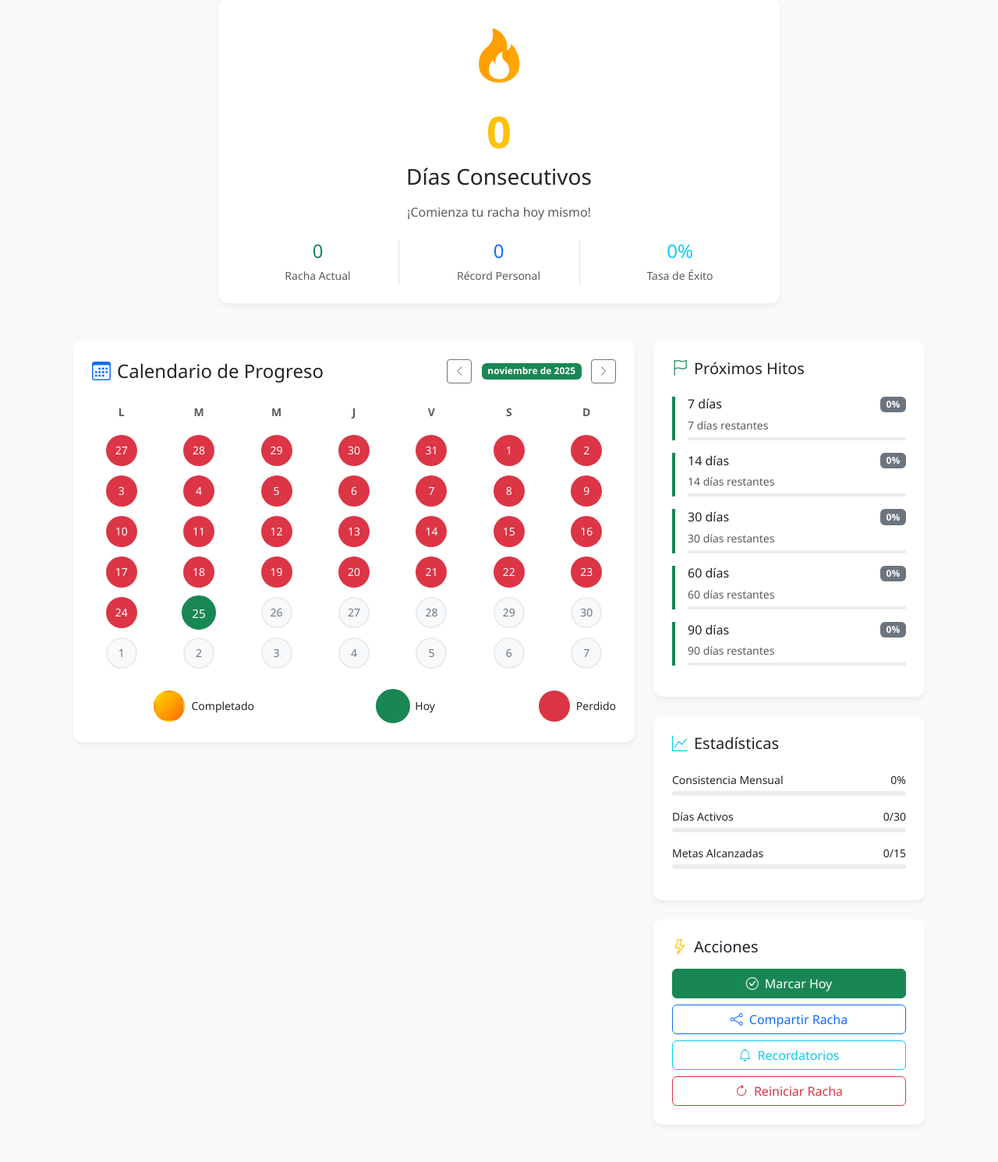
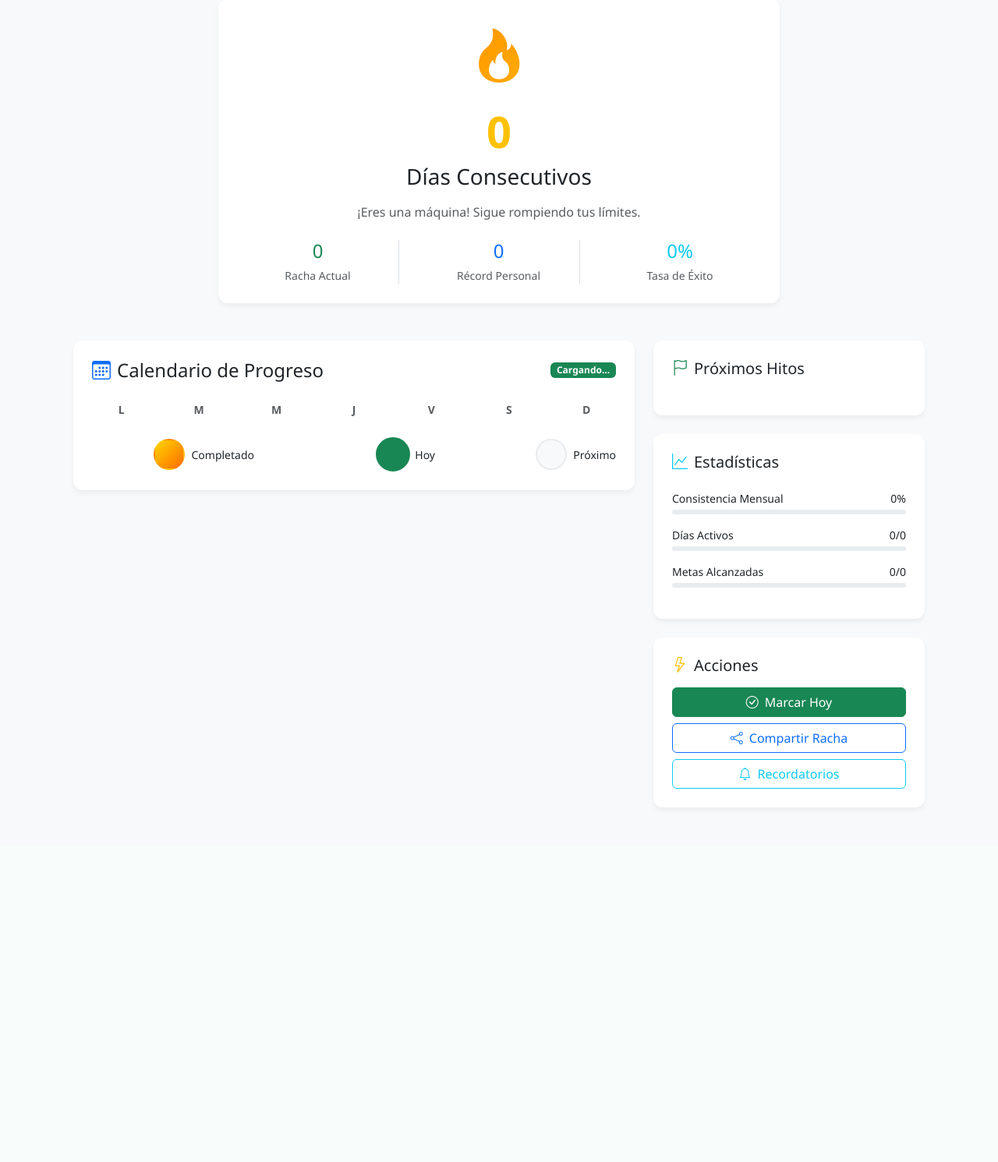
Before and after one commit to Edu1208/Healthy_Life, a Flask app: template templates/racha.html in a window 1280 px wide. Shown: the part 129-1620 px from the top of the page at 78% size. After the commit the page ends 1167 px from the top, so only its background shows below. Run offline with Flask 3, Linux system fonts and the light colour scheme; the template is opened without the code that fills it, so the values that code supplies are empty; the visitor is signed in with stand-in values (Sample User, id 1).

Commit message:
Update racha.html

```diff
--- a/templates/racha.html
+++ b/templates/racha.html
@@ -9,20 +9,30 @@
         <div class="streak-flame mb-3">
           <i class="bi bi-fire"></i>
         </div>
-        <h1 class="display-4 fw-bold text-warning mb-2" id="diasConsecutivos">0</h1>
+        <h1 class="display-4 fw-bold text-warning mb-2" id="diasConsecutivos">{{ racha.dias_consecutivos if racha else 0 }}</h1>
         <h3 class="text-dark mb-3">Días Consecutivos</h3>
-        <p class="text-muted mb-4" id="mensajeRacha">¡Comienza tu racha hoy mismo!</p>
+        <p class="text-muted mb-4" id="mensajeRacha">
+          {% if racha and racha.dias_consecutivos == 0 %}
+            ¡Comienza tu racha hoy mismo!
+          {% elif racha and racha.dias_consecutivos < 7 %}
+            ¡Sigue así! Estás construyendo un hábito increíble.
+          {% elif racha and racha.dias_consecutivos < 30 %}
+            ¡Excelente trabajo! Tu consistencia es admirable.
+          {% else %}
+            ¡Eres una máquina! Sigue rompiendo tus límites.
+          {% endif %}
+        </p>
 
         <div class="row text-center">
           <div class="col-md-4">
             <div class="border-end">
-              <h4 class="text-success mb-1" id="rachaActual">0</h4>
+              <h4 class="text-success mb-1" id="rachaActual">{{ racha.dias_consecutivos if racha else 0 }}</h4>
               <small class="text-muted">Racha Actual</small>
             </div>
           </div>
           <div class="col-md-4">
             <div class="border-end">
-              <h4 class="text-primary mb-1" id="recordPersonal">0</h4>
+              <h4 class="text-primary mb-1" id="recordPersonal">{{ racha.record_personal if racha else 0 }}</h4>
               <small class="text-muted">Récord Personal</small>
             </div>
           </div>
@@ -43,15 +53,7 @@
           <h4 class="mb-0">
             <i class="bi bi-calendar3 text-primary me-2"></i>Calendario de Progreso
           </h4>
-          <div>
-            <button class="btn btn-sm btn-outline-secondary me-2" id="btnMesAnterior">
-              <i class="bi bi-chevron-left"></i>
-            </button>
-            <span class="badge bg-success" id="mesActual">Octubre 2025</span>
-            <button class="btn btn-sm btn-outline-secondary ms-2" id="btnMesSiguiente">
-              <i class="bi bi-chevron-right"></i>
-            </button>
-          </div>
+          <span class="badge bg-success" id="mesActual">Cargando...</span>
         </div>
 
         <!-- Días de la semana -->
@@ -85,8 +87,8 @@
           </div>
           <div class="col-md-4">
             <div class="d-flex align-items-center justify-content-center">
-              <div class="calendar-day missed me-2"></div>
-              <small>Perdido</small>
+              <div class="calendar-day future me-2"></div>
+              <small>Próximo</small>
             </div>
           </div>
         </div>
@@ -145,17 +147,14 @@
           <i class="bi bi-lightning text-warning me-2"></i>Acciones
         </h5>
         <div class="d-grid gap-2">
-          <button class="btn btn-success" id="btnMarcarHoy">
+          <button class="btn btn-success" onclick="marcarDiaHoy()">
             <i class="bi bi-check-circle me-2"></i>Marcar Hoy
           </button>
-          <button class="btn btn-outline-primary" id="btnCompartirRacha">
+          <button class="btn btn-outline-primary" onclick="compartirRacha()">
             <i class="bi bi-share me-2"></i>Compartir Racha
           </button>
-          <button class="btn btn-outline-info" id="btnConfigurarRecordatorio">
+          <button class="btn btn-outline-info" onclick="configurarRecordatorio()">
             <i class="bi bi-bell me-2"></i>Recordatorios
-          </button>
-          <button class="btn btn-outline-danger" id="btnReiniciarRacha">
-            <i class="bi bi-arrow-clockwise me-2"></i>Reiniciar Racha
           </button>
         </div>
       </div>
@@ -174,10 +173,10 @@
       <div class="modal-body">
         <div class="mb-3">
           <label class="form-label">Hora del recordatorio</label>
-          <input type="time" class="form-control" id="horaRecordatorio" value="19:00">
+          <input type="time" class="form-control" id="horaRecordatorio" value="{{ racha.recordatorio.hora if racha and racha.recordatorio else '19:00' }}">
         </div>
         <div class="form-check">
-          <input class="form-check-input" type="checkbox" id="recordatorioActivo" checked>
+          <input class="form-check-input" type="checkbox" id="recordatorioActivo" {% if racha and racha.recordatorio and racha.recordatorio.activo %}checked{% endif %}>
           <label class="form-check-label" for="recordatorioActivo">
             Recordatorio activo
           </label>
@@ -185,26 +184,7 @@
       </div>
       <div class="modal-footer">
         <button type="button" class="btn btn-secondary" data-bs-dismiss="modal">Cancelar</button>
-        <button type="button" class="btn btn-success" id="btnGuardarRecordatorio">Guardar</button>
-      </div>
-    </div>
-  </div>
-</div>
-
-<!-- Modal de Confirmación de Reinicio -->
-<div class="modal fade" id="modalReiniciar" tabindex="-1">
-  <div class="modal-dialog">
-    <div class="modal-content">
-      <div class="modal-header">
-        <h5 class="modal-title">Reiniciar Racha</h5>
-        <button type="button" class="btn-close" data-bs-dismiss="modal"></button>
-      </div>
-      <div class="modal-body">
-        <p>¿Estás seguro de que quieres reiniciar tu racha? Esta acción eliminará todos tus datos de progreso y no se puede deshacer.</p>
-      </div>
-      <div class="modal-footer">
-        <button type="button" class="btn btn-secondary" data-bs-dismiss="modal">Cancelar</button>
-        <button type="button" class="btn btn-danger" id="btnConfirmarReinicio">Sí, Reiniciar</button>
+        <button type="button" class="btn btn-success" onclick="guardarRecordatorio()">Guardar</button>
       </div>
     </div>
   </div>
@@ -214,99 +194,54 @@
 
 {% block scripts %}
 <script>
-// Datos de la racha
-let datosRacha = {
-  diasConsecutivos: 0,
-  recordPersonal: 0,
-  diasCompletados: [],
-  fechaUltimoDia: null,
-  hitos: [7, 14, 30, 60, 90],
-  recordatorio: {
-    activo: true,
-    hora: '19:00'
-  }
-};
-
-// Variables para navegación del calendario
-let mesCalendario = new Date().getMonth();
-let añoCalendario = new Date().getFullYear();
-
-// Cargar datos guardados
-function cargarDatosRacha() {
-  const datosGuardados = localStorage.getItem('racha_healthy_life');
-  if (datosGuardados) {
-    try {
-      datosRacha = { ...datosRacha, ...JSON.parse(datosGuardados) };
-    } catch (e) {
-      console.error('Error al cargar datos de racha:', e);
-    }
-  }
-}
-
-// Guardar datos
-function guardarDatosRacha() {
-  try {
-    localStorage.setItem('racha_healthy_life', JSON.stringify(datosRacha));
-  } catch (e) {
-    console.error('Error al guardar datos de racha:', e);
-  }
-}
+let datosRacha = {{ racha|tojson if racha else '{}' }};
 
 // Cargar datos al iniciar
 document.addEventListener('DOMContentLoaded', function() {
+  if (Object.keys(datosRacha).length === 0) {
     cargarDatosRacha();
-  inicializarEventListeners();
+  } else {
     actualizarRacha();
     generarCalendario();
     actualizarEstadisticas();
     actualizarHitos();
+  }
 });
 
-function inicializarEventListeners() {
-  // Botones de navegación del calendario
-  document.getElementById('btnMesAnterior').addEventListener('click', mesAnterior);
-  document.getElementById('btnMesSiguiente').addEventListener('click', mesSiguiente);
-
-  // Botones de acciones
-  document.getElementById('btnMarcarHoy').addEventListener('click', marcarDiaHoy);
-  document.getElementById('btnCompartirRacha').addEventListener('click', compartirRacha);
-  document.getElementById('btnConfigurarRecordatorio').addEventListener('click', configurarRecordatorio);
-  document.getElementById('btnReiniciarRacha').addEventListener('click', mostrarModalReinicio);
-  document.getElementById('btnConfirmarReinicio').addEventListener('click', reiniciarRacha);
-  document.getElementById('btnGuardarRecordatorio').addEventListener('click', guardarRecordatorio);
+function cargarDatosRacha() {
+  fetch('/racha/datos')
+    .then(response => response.json())
+    .then(data => {
+      if (data.success) {
+        datosRacha = data.racha;
+        actualizarRacha();
+        generarCalendario();
+        actualizarEstadisticas();
+        actualizarHitos();
+      } else {
+        console.error('Error al cargar datos de racha:', data.message);
+      }
+    })
+    .catch(error => {
+      console.error('Error al cargar datos de racha:', error);
+    });
 }
 
 function actualizarRacha() {
-  const hoy = new Date();
-  const hoyStr = hoy.toDateString();
-
-  // Verificar si ya se marcó hoy
-  const yaMarcadoHoy = datosRacha.diasCompletados.includes(hoyStr);
-
-  // Actualizar racha si no se ha marcado hoy y el último día fue ayer
-  if (!yaMarcadoHoy && datosRacha.fechaUltimoDia) {
-    const ultimoDia = new Date(datosRacha.fechaUltimoDia);
-    const ayer = new Date(hoy);
-    ayer.setDate(ayer.getDate() - 1);
-
-    // Si el último día no fue ayer, reiniciar racha
-    if (ultimoDia.toDateString() !== ayer.toDateString()) {
-      datosRacha.diasConsecutivos = 0;
-    }
-  }
-
-  // Actualizar interfaz
-  document.getElementById('diasConsecutivos').textContent = datosRacha.diasConsecutivos;
-  document.getElementById('rachaActual').textContent = datosRacha.diasConsecutivos;
-  document.getElementById('recordPersonal').textContent = datosRacha.recordPersonal;
+  // Actualizar interfaz con datos de la racha
+  document.getElementById('diasConsecutivos').textContent = datosRacha.dias_consecutivos || 0;
+  document.getElementById('rachaActual').textContent = datosRacha.dias_consecutivos || 0;
+  document.getElementById('recordPersonal').textContent = datosRacha.record_personal || 0;
 
   // Actualizar mensaje motivacional
   const mensajeRacha = document.getElementById('mensajeRacha');
-  if (datosRacha.diasConsecutivos === 0) {
+  const diasConsecutivos = datosRacha.dias_consecutivos || 0;
+
+  if (diasConsecutivos === 0) {
     mensajeRacha.textContent = '¡Comienza tu racha hoy mismo!';
-  } else if (datosRacha.diasConsecutivos < 7) {
+  } else if (diasConsecutivos < 7) {
     mensajeRacha.textContent = '¡Sigue así! Estás construyendo un hábito increíble.';
-  } else if (datosRacha.diasConsecutivos < 30) {
+  } else if (diasConsecutivos < 30) {
     mensajeRacha.textContent = '¡Excelente trabajo! Tu consistencia es admirable.';
   } else {
     mensajeRacha.textContent = '¡Eres una máquina! Sigue rompiendo tus límites.';
@@ -318,36 +253,42 @@
 }
 
 function marcarDiaHoy() {
+  fetch('/racha/marcar-dia', {
+    method: 'POST',
+    headers: {
+      'Content-Type': 'application/json',
+    }
+  })
+  .then(response => response.json())
+  .then(data => {
+    if (data.success) {
+      mostrarMensaje(data.message, 'success');
+      // Actualizar datos locales
+      datosRacha.dias_consecutivos = data.nueva_racha;
+      datosRacha.record_personal = data.record_personal;
+
+      // Agregar día actual a días completados
       const hoy = new Date();
-  const hoyStr = hoy.toDateString();
-
-  if (datosRacha.diasCompletados.includes(hoyStr)) {
-    mostrarMensaje('¡Ya has marcado tu entrenamiento para hoy!', 'info');
-    return;
+      const hoyStr = hoy.toISOString().split('T')[0];
+      if (!datosRacha.dias_completados) {
+        datosRacha.dias_completados = [];
+      }
+      if (!datosRacha.dias_completados.includes(hoyStr)) {
+        datosRacha.dias_completados.push(hoyStr);
       }
 
-  // Agregar día actual
-  datosRacha.diasCompletados.push(hoyStr);
-  datosRacha.fechaUltimoDia = hoy.toISOString();
-
-  // Actualizar racha consecutiva
-  datosRacha.diasConsecutivos++;
-
-  // Actualizar récord personal
-  if (datosRacha.diasConsecutivos > datosRacha.recordPersonal) {
-    datosRacha.recordPersonal = datosRacha.diasConsecutivos;
-  }
-
-  // Guardar en localStorage
-  guardarDatosRacha();
-
-  // Actualizar interfaz
       actualizarRacha();
       generarCalendario();
       actualizarEstadisticas();
       actualizarHitos();
-
-  mostrarMensaje('¡Día marcado correctamente! Sigue con la racha.', 'success');
+    } else {
+      mostrarMensaje(data.message, 'warning');
+    }
+  })
+  .catch(error => {
+    console.error('Error:', error);
+    mostrarMensaje('Error al marcar el día', 'danger');
+  });
 }
 
 function generarCalendario() {
@@ -355,8 +296,17 @@
   if (!container) return;
 
   const hoy = new Date();
-  const primerDiaMes = new Date(añoCalendario, mesCalendario, 1);
-  const ultimoDiaMes = new Date(añoCalendario, mesCalendario + 1, 0);
+  const primerDiaMes = new Date(hoy.getFullYear(), hoy.getMonth(), 1);
+  const ultimoDiaMes = new Date(hoy.getFullYear(), hoy.getMonth() + 1, 0);
+
+  // Actualizar mes actual
+  const mesActualElement = document.getElementById('mesActual');
+  if (mesActualElement) {
+    mesActualElement.textContent = hoy.toLocaleDateString('es-ES', {
+      month: 'long',
+      year: 'numeric'
+    });
+  }
 
   let calendarioHTML = '';
   let fechaActual = new Date(primerDiaMes);
@@ -371,20 +321,17 @@
     calendarioHTML += '<div class="row text-center mt-2">';
 
     for (let dia = 0; dia < 7; dia++) {
-      const fechaStr = fechaActual.toDateString();
+      const fechaStr = fechaActual.toISOString().split('T')[0];
       const esHoy = fechaActual.toDateString() === hoy.toDateString();
-      const esMesActual = fechaActual.getMonth() === mesCalendario;
-      const completado = datosRacha.diasCompletados.includes(fechaStr);
+      const esMesActual = fechaActual.getMonth() === hoy.getMonth();
+      const completado = datosRacha.dias_completados && datosRacha.dias_completados.includes(fechaStr);
       const esFuturo = fechaActual > hoy;
-      const esPasado = fechaActual < hoy && !completado && !esFuturo;
 
       let claseDia = 'calendar-day';
       if (completado) {
         claseDia += ' completed';
       } else if (esHoy) {
         claseDia += ' current';
-      } else if (esPasado) {
-        claseDia += ' missed';
       } else if (esFuturo) {
         claseDia += ' future';
       } else if (!esMesActual) {
@@ -413,33 +360,6 @@
   }
 
   container.innerHTML = calendarioHTML;
-
-  // Actualizar mes actual
-  const mesActualElement = document.getElementById('mesActual');
-  if (mesActualElement) {
-    mesActualElement.textContent = new Date(añoCalendario, mesCalendario).toLocaleDateString('es-ES', {
-      month: 'long',
-      year: 'numeric'
-    });
-  }
-}
-
-function mesAnterior() {
-  mesCalendario--;
-  if (mesCalendario < 0) {
-    mesCalendario = 11;
-    añoCalendario--;
-  }
-  generarCalendario();
-}
-
-function mesSiguiente() {
-  mesCalendario++;
-  if (mesCalendario > 11) {
-    mesCalendario = 0;
-    añoCalendario++;
-  }
-  generarCalendario();
 }
 
 function actualizarEstadisticas() {
@@ -448,11 +368,14 @@
   const diasEnMes = new Date(hoy.getFullYear(), hoy.getMonth() + 1, 0).getDate();
 
   // Calcular días activos este mes
-  const diasActivosMes = datosRacha.diasCompletados.filter(fecha => {
+  let diasActivosMes = 0;
+  if (datosRacha.dias_completados) {
+    diasActivosMes = datosRacha.dias_completados.filter(fecha => {
       const fechaObj = new Date(fecha);
       return fechaObj.getMonth() === hoy.getMonth() &&
              fechaObj.getFullYear() === hoy.getFullYear();
     }).length;
+  }
 
   const diasTranscurridos = hoy.getDate();
   const consistencia = diasTranscurridos > 0 ?
@@ -464,22 +387,15 @@
   const metasTotales = 15;
   const metasCompletadas = Math.min(Math.round(diasActivosMes * 0.8), metasTotales);
 
-  // Actualizar elementos si existen
-  const consistenciaElement = document.getElementById('consistenciaMensual');
-  const barraConsistencia = document.getElementById('barraConsistencia');
-  const diasActivosElement = document.getElementById('diasActivos');
-  const barraDiasActivos = document.getElementById('barraDiasActivos');
-  const metasAlcanzadasElement = document.getElementById('metasAlcanzadas');
-  const barraMetas = document.getElementById('barraMetas');
+  // Actualizar elementos
+  document.getElementById('consistenciaMensual').textContent = consistencia + '%';
+  document.getElementById('barraConsistencia').style.width = consistencia + '%';
 
-  if (consistenciaElement) consistenciaElement.textContent = consistencia + '%';
-  if (barraConsistencia) barraConsistencia.style.width = consistencia + '%';
+  document.getElementById('diasActivos').textContent = `${diasActivosMes}/${diasEnMes}`;
+  document.getElementById('barraDiasActivos').style.width = porcentajeDiasActivos + '%';
 
-  if (diasActivosElement) diasActivosElement.textContent = `${diasActivosMes}/${diasEnMes}`;
-  if (barraDiasActivos) barraDiasActivos.style.width = porcentajeDiasActivos + '%';
-
-  if (metasAlcanzadasElement) metasAlcanzadasElement.textContent = `${metasCompletadas}/${metasTotales}`;
-  if (barraMetas) barraMetas.style.width = Math.round((metasCompletadas / metasTotales) * 100) + '%';
+  document.getElementById('metasAlcanzadas').textContent = `${metasCompletadas}/${metasTotales}`;
+  document.getElementById('barraMetas').style.width = Math.round((metasCompletadas / metasTotales) * 100) + '%';
 }
 
 function actualizarHitos() {
@@ -488,20 +404,22 @@
 
   listaHitos.innerHTML = '';
 
-  datosRacha.hitos.forEach(hito => {
-    const diasRestantes = hito - datosRacha.diasConsecutivos;
-    const porcentaje = Math.min(Math.round((datosRacha.diasConsecutivos / hito) * 100), 100);
-    const alcanzado = datosRacha.diasConsecutivos >= hito;
+  const hitos = datosRacha.hitos || [7, 14, 30, 60, 90];
+  const diasConsecutivos = datosRacha.dias_consecutivos || 0;
+
+  hitos.forEach(hito => {
+    const diasRestantes = hito - diasConsecutivos;
+    const porcentaje = Math.min(Math.round((diasConsecutivos / hito) * 100), 100);
 
     const hitoHTML = `
       <div class="milestone-badge mb-3">
         <div class="d-flex justify-content-between align-items-center mb-1">
-          <h6 class="${alcanzado ? 'text-success' : 'text-dark'} mb-0">${hito} días</h6>
-          <span class="badge ${alcanzado ? 'bg-success' : 'bg-secondary'}">${alcanzado ? '¡Logrado!' : porcentaje + '%'}</span>
+          <h6 class="text-success mb-0">${hito} días</h6>
+          <span class="badge bg-success">${porcentaje}%</span>
         </div>
-        <small class="text-muted">${alcanzado ? '¡Felicidades!' : (diasRestantes > 0 ? diasRestantes + ' días restantes' : '¡Casi lo logras!')}</small>
+        <small class="text-muted">${diasRestantes > 0 ? diasRestantes + ' días restantes' : '¡Hito alcanzado!'}</small>
         <div class="progress mt-1" style="height: 4px;">
-          <div class="progress-bar ${alcanzado ? 'bg-success' : 'bg-secondary'}" style="width: ${porcentaje}%"></div>
+          <div class="progress-bar bg-success" style="width: ${porcentaje}%"></div>
         </div>
       </div>
     `;
@@ -511,18 +429,21 @@
 }
 
 function calcularTasaExito() {
-  if (datosRacha.diasCompletados.length === 0) return 0;
+  if (!datosRacha.dias_completados || datosRacha.dias_completados.length === 0) return 0;
 
-  const fechas = datosRacha.diasCompletados.map(d => new Date(d));
+  const fechas = datosRacha.dias_completados.map(d => new Date(d));
   const primerDia = new Date(Math.min(...fechas));
   const hoy = new Date();
   const diasTotales = Math.ceil((hoy - primerDia) / (1000 * 60 * 60 * 24)) + 1;
 
-  return Math.round((datosRacha.diasCompletados.length / diasTotales) * 100);
+  return Math.round((datosRacha.dias_completados.length / diasTotales) * 100);
 }
 
 function compartirRacha() {
-  const texto = `¡Llevo ${datosRacha.diasConsecutivos} días consecutivos entrenando con Healthy Life! 💪\nMi récord personal: ${datosRacha.recordPersonal} días.\n\n¡Únete a mi desafío! #HealthyLife #Fitness`;
+  const diasConsecutivos = datosRacha.dias_consecutivos || 0;
+  const recordPersonal = datosRacha.record_personal || 0;
+
+  const texto = `¡Llevo ${diasConsecutivos} días consecutivos entrenando con Healthy Life! 💪\nMi récord personal: ${recordPersonal} días.\n\n¡Únete a mi desafío! #HealthyLife #Fitness`;
 
   if (navigator.share) {
     navigator.share({
@@ -531,7 +452,6 @@
       url: window.location.href
     });
   } else {
-    // Fallback: copiar al portapapeles
     navigator.clipboard.writeText(texto).then(() => {
       mostrarMensaje('¡Texto copiado al portapapeles! Comparte tu logro.', 'success');
     });
@@ -545,8 +465,8 @@
   const horaInput = document.getElementById('horaRecordatorio');
   const activoInput = document.getElementById('recordatorioActivo');
 
-  if (horaInput) horaInput.value = datosRacha.recordatorio.hora;
-  if (activoInput) activoInput.checked = datosRacha.recordatorio.activo;
+  if (horaInput) horaInput.value = datosRacha.recordatorio ? datosRacha.recordatorio.hora : '19:00';
+  if (activoInput) activoInput.checked = datosRacha.recordatorio ? datosRacha.recordatorio.activo : true;
 
   const modal = new bootstrap.Modal(modalElement);
   modal.show();
@@ -556,51 +476,45 @@
   const horaInput = document.getElementById('horaRecordatorio');
   const activoInput = document.getElementById('recordatorioActivo');
 
-  if (horaInput) datosRacha.recordatorio.hora = horaInput.value;
-  if (activoInput) datosRacha.recordatorio.activo = activoInput.checked;
+  const recordatorio = {
+    activo: activoInput ? activoInput.checked : true,
+    hora: horaInput ? horaInput.value : '19:00'
+  };
 
-  guardarDatosRacha();
+  fetch('/racha/actualizar-recordatorio', {
+    method: 'POST',
+    headers: {
+      'Content-Type': 'application/json',
+    },
+    body: JSON.stringify(recordatorio)
+  })
+  .then(response => response.json())
+  .then(data => {
+    if (data.success) {
+      mostrarMensaje(data.message, 'success');
+      // Actualizar datos locales
+      if (!datosRacha.recordatorio) {
+        datosRacha.recordatorio = {};
+      }
+      datosRacha.recordatorio.activo = recordatorio.activo;
+      datosRacha.recordatorio.hora = recordatorio.hora;
+    } else {
+      mostrarMensaje(data.message, 'danger');
+    }
 
     const modalElement = document.getElementById('modalRecordatorio');
     if (modalElement) {
       const modal = bootstrap.Modal.getInstance(modalElement);
       if (modal) modal.hide();
     }
-
-  mostrarMensaje('Recordatorio configurado correctamente', 'success');
-}
-
-function mostrarModalReinicio() {
-  const modalElement = document.getElementById('modalReiniciar');
-  if (!modalElement) return;
-
-  const modal = new bootstrap.Modal(modalElement);
-  modal.show();
-}
-
-function reiniciarRacha() {
-  datosRacha.diasConsecutivos = 0;
-  datosRacha.diasCompletados = [];
-  datosRacha.fechaUltimoDia = null;
-
-  guardarDatosRacha();
-
-  const modalElement = document.getElementById('modalReiniciar');
-  if (modalElement) {
-    const modal = bootstrap.Modal.getInstance(modalElement);
-    if (modal) modal.hide();
-  }
-
-  actualizarRacha();
-  generarCalendario();
-  actualizarEstadisticas();
-  actualizarHitos();
-
-  mostrarMensaje('Racha reiniciada correctamente', 'info');
+  })
+  .catch(error => {
+    console.error('Error:', error);
+    mostrarMensaje('Error al actualizar el recordatorio', 'danger');
+  });
 }
 
 function mostrarMensaje(mensaje, tipo) {
-  // Crear alerta temporal
   const alerta = document.createElement('div');
   alerta.className = `alert alert-${tipo} alert-dismissible fade show`;
   alerta.style.cssText = 'position: fixed; top: 20px; right: 20px; z-index: 1060; min-width: 300px;';
@@ -611,7 +525,6 @@
 
   document.body.appendChild(alerta);
 
-  // Remover después de 3 segundos
   setTimeout(() => {
     if (alerta.parentNode) {
       alerta.remove();
@@ -669,11 +582,6 @@
   border-color: #198754;
 }
 
-.calendar-day.missed {
-  background: #dc3545;
-  color: white;
-}
-
 .calendar-day.future {
   background: #f8f9fa;
   color: #6c757d;
@@ -700,26 +608,5 @@
   height: 8px;
   border-radius: 4px;
 }
-
-/* Responsive adjustments */
-@media (max-width: 768px) {
-  .streak-card {
-    padding: 1.5rem;
-  }
-
-  .calendar-day {
-    width: 35px;
-    height: 35px;
-    font-size: 0.8rem;
-  }
-
-  .streak-flame {
-    font-size: 3rem;
-  }
-
-  h1.display-4 {
-    font-size: 2.5rem;
-  }
-}
 </style>
 {% endblock %}
```
Lines whose indentation alone changed are shown as unchanged.
